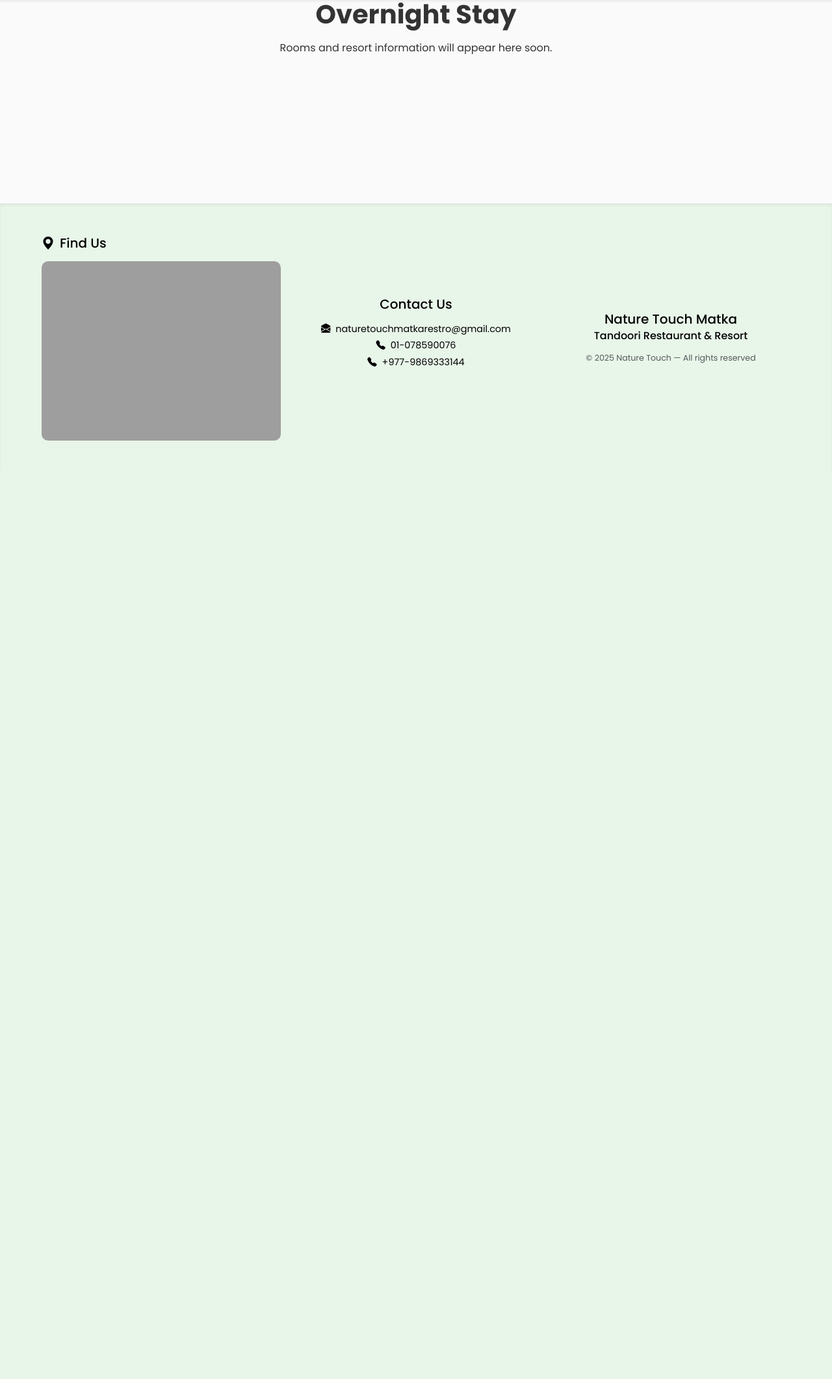
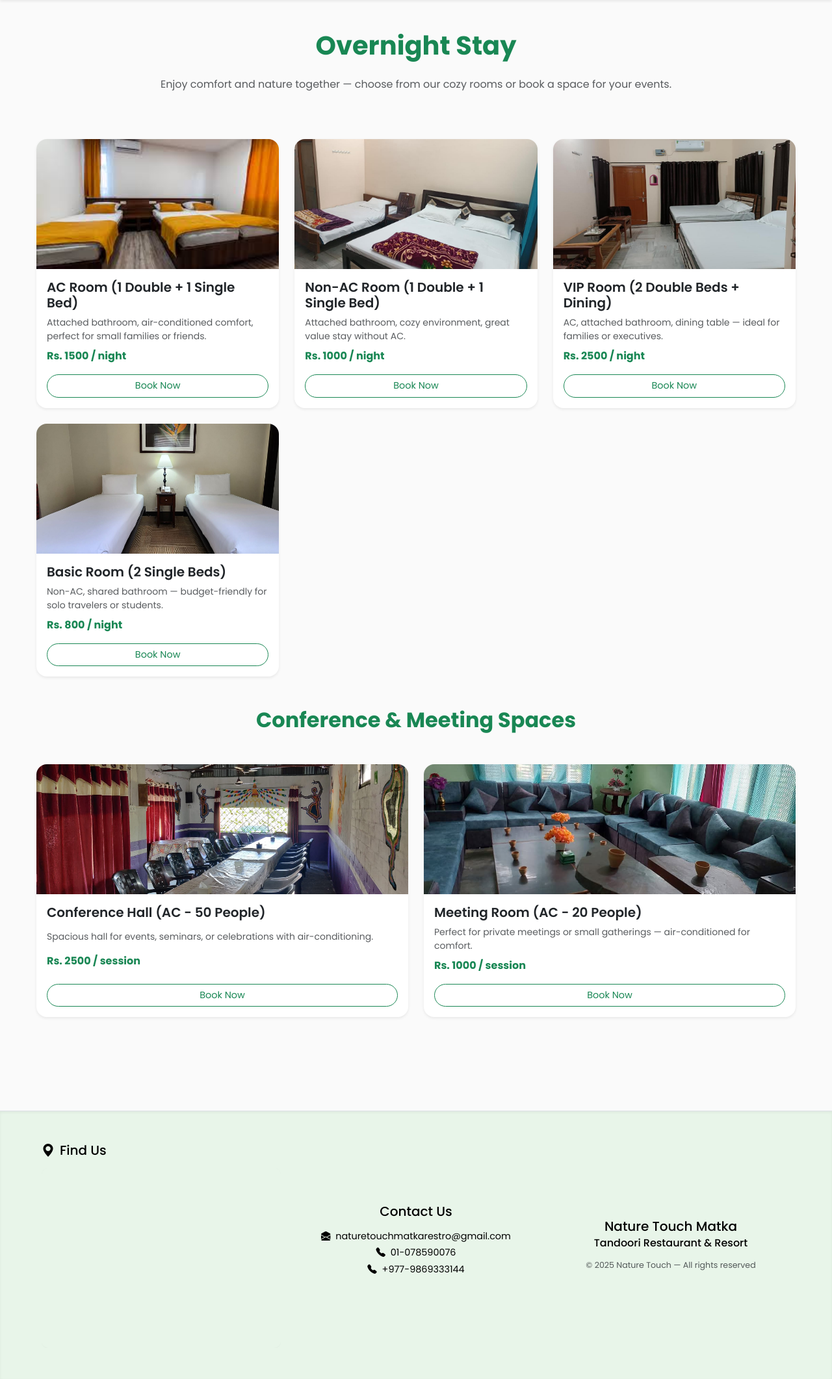
Before and after one commit to sabhyata-aryal/E-Commerce-Project, a Django app: page /stay/ in a window 1280 px wide. Shown: the part 74-2196 px from the top of the page at 65% size. Before the commit the page ends 752 px from the top, so only its background shows below. Run offline with Django 5.2, Linux system fonts and the light colour scheme; grey boxes are pictures that could not be loaded.

Commit message:
Update stay.html

```diff
--- a/templates/customer_orders/order_email.html
+++ b/templates/customer_orders/order_email.html
@@ -89,7 +89,7 @@
 <body>
     <div class="email-container">
         <div class="header">
-            <img src="https://i.ibb.co/hRcDXPWf/logo.png" alt="Nature Touch Logo">
+            <img src="https://i.ibb.co/F4xFbZLD/logo.png" alt="logo">
             <h1>Nature Touch Matka</h1>
             <h3>Tandoori Restaurant & Resort</h3>
         </div>
--- a/templates/stay.html
+++ b/templates/stay.html
@@ -1,8 +1,108 @@
 {% extends 'base.html' %}
+{% load static %}
+
 {% block title %}Overnight Stay - Nature Touch{% endblock %}
+
 {% block content %}
-<div class="text-center">
-    <h1 class="fw-bold mb-3">Overnight Stay</h1>
-    <p>Rooms and resort information will appear here soon.</p>
+<div class="container py-5 px-3">
+  <h1 class="text-center fw-bold mb-4 text-success">Overnight Stay</h1>
+  <p class="text-center text-muted mb-5">
+    Enjoy comfort and nature together — choose from our cozy rooms or book a space for your events.
+  </p>
+
+  <!-- Rooms Section -->
+  <div class="row row-cols-1 row-cols-md-2 row-cols-lg-3 g-4 mb-5">
+    <!-- Room 1 -->
+    <div class="col">
+      <div class="card h-100 border-0 shadow-sm rounded-4 hover-card">
+        <img src="{% static 'images/room1.jpg' %}" class="card-img-top" alt="AC Room - 1 Double, 1 Single Bed">
+        <div class="card-body">
+          <h5 class="fw-semibold">AC Room (1 Double + 1 Single Bed)</h5>
+          <p class="text-muted small mb-2">
+            Attached bathroom, air-conditioned comfort, perfect for small families or friends.
+          </p>
+          <p class="text-success fw-bold mb-3">Rs. 1500 / night</p>
+          <a href="/orders/checkout/" class="btn btn-outline-success w-100">Book Now</a>
+        </div>
+      </div>
+    </div>
+
+    <!-- Room 2 -->
+    <div class="col">
+      <div class="card h-100 border-0 shadow-sm rounded-4 hover-card">
+        <img src="{% static 'images/room2.jpg' %}" class="card-img-top" alt="Non-AC Room - 1 Double, 1 Single Bed">
+        <div class="card-body">
+          <h5 class="fw-semibold">Non-AC Room (1 Double + 1 Single Bed)</h5>
+          <p class="text-muted small mb-2">
+            Attached bathroom, cozy environment, great value stay without AC.
+          </p>
+          <p class="text-success fw-bold mb-3">Rs. 1000 / night</p>
+          <a href="/orders/checkout/" class="btn btn-outline-success w-100">Book Now</a>
+        </div>
+      </div>
+    </div>
+
+    <!-- Room 3 -->
+    <div class="col">
+      <div class="card h-100 border-0 shadow-sm rounded-4 hover-card">
+        <img src="{% static 'images/vip-room.jpg' %}" class="card-img-top" alt="VIP Room - 2 Double Beds">
+        <div class="card-body">
+          <h5 class="fw-semibold">VIP Room (2 Double Beds + Dining)</h5>
+          <p class="text-muted small mb-2">
+            AC, attached bathroom, dining table — ideal for families or executives.
+          </p>
+          <p class="text-success fw-bold mb-3">Rs. 2500 / night</p>
+          <a href="/orders/checkout/" class="btn btn-outline-success w-100">Book Now</a>
+        </div>
+      </div>
+    </div>
+
+    <!-- Room 4 -->
+    <div class="col">
+      <div class="card h-100 border-0 shadow-sm rounded-4 hover-card">
+        <img src="{% static 'images/basic-room.jpg' %}" class="card-img-top" alt="Basic Room - 2 Single Beds">
+        <div class="card-body">
+          <h5 class="fw-semibold">Basic Room (2 Single Beds)</h5>
+          <p class="text-muted small mb-2">
+            Non-AC, shared bathroom — budget-friendly for solo travelers or students.
+          </p>
+          <p class="text-success fw-bold mb-3">Rs. 800 / night</p>
+          <a href="/orders/checkout/" class="btn btn-outline-success w-100">Book Now</a>
+        </div>
+      </div>
+    </div>
+  </div>
+
+  <!-- Conference & Meeting Rooms -->
+  <h2 class="fw-bold text-center text-success mb-4">Conference & Meeting Spaces</h2>
+  <div class="row row-cols-1 row-cols-md-2 g-4">
+    <div class="col">
+      <div class="card h-100 border-0 shadow-sm rounded-4 hover-card">
+        <img src="{% static 'images/conference-hall.jpg' %}" class="card-img-top" alt="Conference Hall">
+        <div class="card-body">
+          <h5 class="fw-semibold">Conference Hall (AC - 50 People)</h5>
+          <p class="text-muted small mb-2">
+            Spacious hall for events, seminars, or celebrations with air-conditioning.
+          </p>
+          <p class="text-success fw-bold mb-3">Rs. 2500 / session</p>
+          <a href="/orders/checkout/" class="btn btn-outline-success w-100">Book Now</a>
+        </div>
+      </div>
+    </div>
+
+    <div class="col">
+      <div class="card h-100 border-0 shadow-sm rounded-4 hover-card">
+        <img src="{% static 'images/meeting-room.jpg' %}" class="card-img-top" alt="Meeting Room">
+        <div class="card-body">
+          <h5 class="fw-semibold">Meeting Room (AC - 20 People)</h5>
+          <p class="text-muted small mb-2">
+            Perfect for private meetings or small gatherings — air-conditioned for comfort.
+          </p>
+          <p class="text-success fw-bold mb-3">Rs. 1000 / session</p>
+          <a href="/orders/checkout/" class="btn btn-outline-success w-100">Book Now</a>
+        </div>
+      </div>
+    </div>
+  </div>
 </div>
 {% endblock %}
```
Also changed, not shown: templates/home.html (+15 -0 lines), static/images/banner1.jpg, static/images/banner2.jpg, static/images/banner3.jpg, static/images/banner4.jpg (added), static/images/basic-room.jpg (added), static/images/conference-hall.jpg (added), static/images/meeting-room.jpg (added), static/images/room1.jpg (added), static/images/room2.jpg (added), static/images/vip-room.jpg (added), 1 other file.
